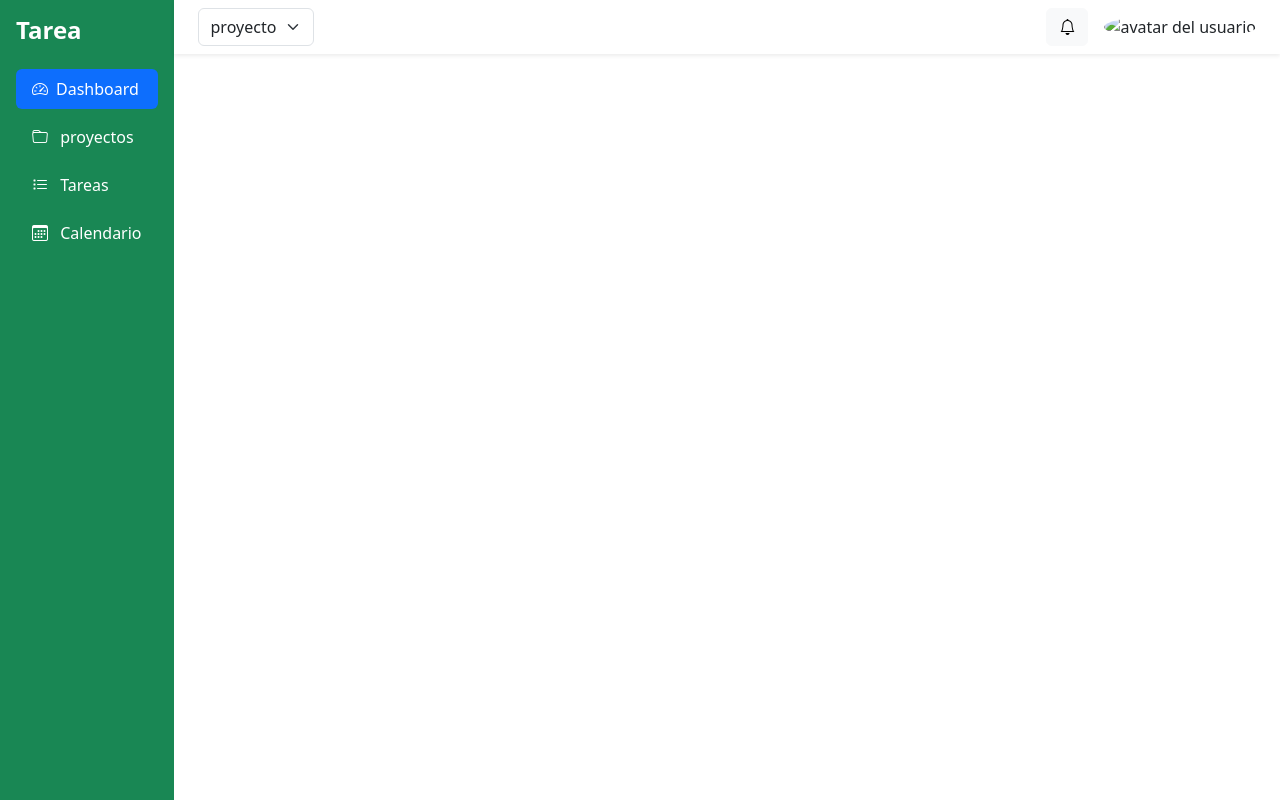
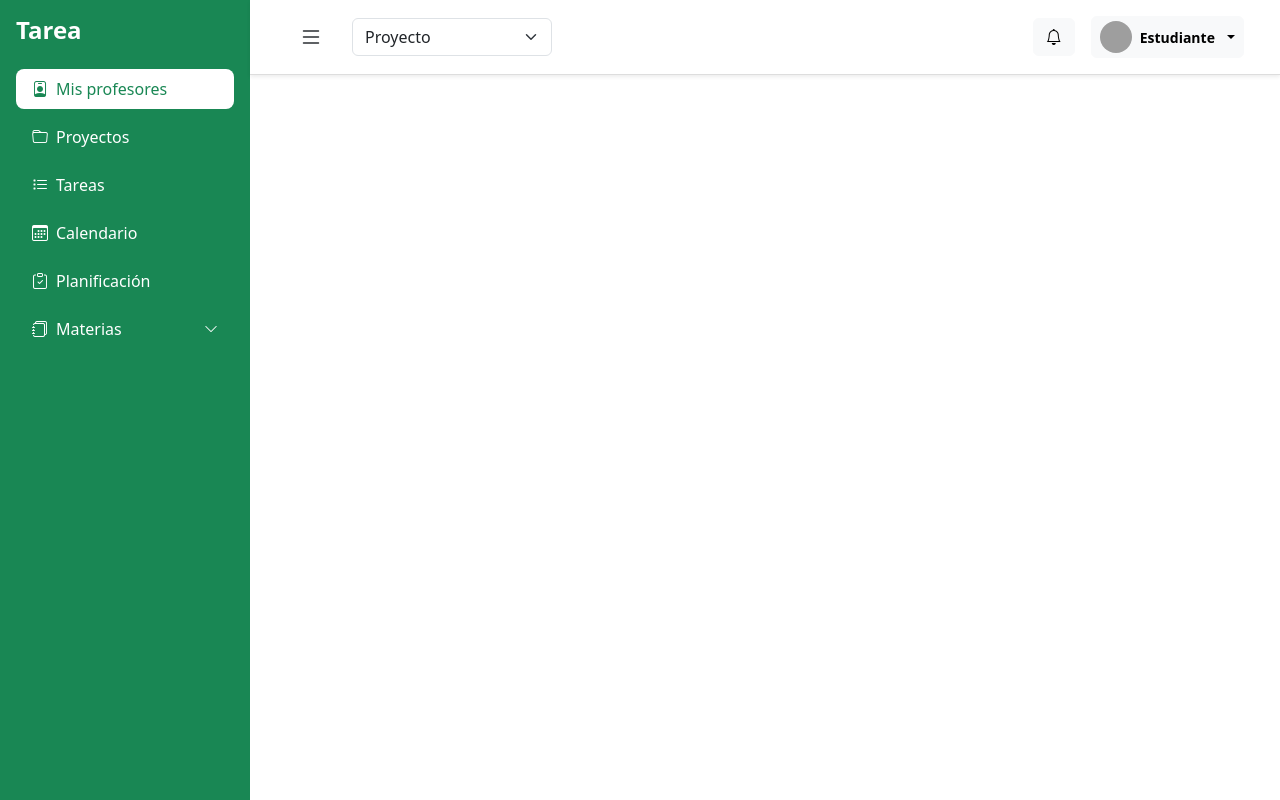
Before and after one commit to jesuXZV/gestor_tareas, a Flask app: page /persona in a window 1280 px wide. Run offline with Flask 3, Linux system fonts and the light colour scheme; a user stored in the database is signed in; data comes from the database, SQL or seed files in the repository; both versions use the stored data as it was after the commit; some libraries are stand-ins or nearby versions; grey boxes are pictures that could not be loaded.

Commit message:
agregue cosas al apartado de estudiantes como cosas de prueba de la planificacion y algunas cositas visuales

```diff
--- a/static/css/dashboard.css
+++ b/static/css/dashboard.css
@@ -0,0 +1,73 @@
+/* sidebar  */
+#sidebar {
+  width: 250px;
+  min-height: 100vh;
+  background-color: #198754;
+  transition: all 0.3s ease;
+}
+
+#sidebar.collapsed {
+  display: none !important;
+}
+
+#sidebar .nav-link {
+  font-weight: 500;
+  border-radius: 8px;
+  transition: background 0.2s ease;
+}
+
+#sidebar .nav-link:hover {
+  background-color: rgba(255, 255, 255, 0.2);
+}
+
+#sidebar .nav-link.active {
+  background-color: #fff;
+  color: #198754 !important;
+}
+
+/*  navdar  */
+.navbar {
+  border-bottom: 1px solid #ddd;
+  padding: 0.75rem 1rem;
+}
+
+.navbar img {
+  width: 40px;
+  height: 40px;
+  object-fit: cover;
+}
+
+/* selector de proyecto */
+select.form-select {
+  min-width: 200px;
+  font-weight: 500;
+}
+
+/*  Contenido  principal */
+main {
+  padding: 2rem;
+  background-color: #f8f9fa;
+  flex-grow: 1;
+}
+
+main h2 {
+  font-weight: 700;
+  margin-bottom: 0.5rem;
+}
+
+main p {
+  color: #6c757d;
+  margin-bottom: 0;
+}
+
+/* Ajustar tamaño del avatar */
+.dropdown-toggle img {
+  width: 32px;
+  height: 32px;
+  object-fit: cover;
+}
+
+/* Evitar que el dropdown se vea enorme */
+.dropdown-toggle {
+  white-space: nowrap;
+}
--- a/static/js/dashboard.js
+++ b/static/js/dashboard.js
@@ -0,0 +1,25 @@
+document.addEventListener("DOMContentLoaded", function () {
+  const toggleButton = document.getElementById("btn-toggle-sidebar");
+  const sidebar = document.getElementById("sidebar");
+
+  if (toggleButton && sidebar) {
+    toggleButton.addEventListener("click", function () {
+      sidebar.classList.toggle("collapsed");
+    });
+  }
+
+  const btnPlanificacion = document.getElementById("btn-planificacion");
+  const seccionPlanificacion = document.getElementById("contenido-planificacion");
+
+  if (btnPlanificacion && seccionPlanificacion) {
+    btnPlanificacion.addEventListener("click", function (e) {
+      e.preventDefault();
+
+      document.querySelectorAll("main").forEach(section => {
+        section.style.display = "none";
+      });
+
+      seccionPlanificacion.style.display = "block";
+    });
+  }
+});
--- a/templates/persona.html
+++ b/templates/persona.html
@@ -1,75 +1,176 @@
 <!DOCTYPE html>
-<html lang="en">
+<html lang="es">
 <head>
-  <meta charset="UTF-8">
-  <meta name="viewport" content="width=device-width, initial-scale=1.0">
-  <title>Aapartado de administrador</title>
-  <link href="https://cdn.jsdelivr.net/npm/bootstrap@5.3.0/dist/css/bootstrap.min.css"
-  rel="stylesheet">
-  <link href="https://cdn.jsdelivr.net/npm/bootstrap-icons@1.10.5/font/bootstrap-icons.css"
-  rel="stylesheet"
-  />
-  <link href="css/dashboard.css" rel="stylesheet">
+  <meta charset="UTF-8" />
+  <meta name="viewport" content="width=device-width, initial-scale=1.0" />
+  <title>Apartado de Estudiantes</title>
+
+  <!-- Bootstrap + Iconos -->
+  <link href="https://cdn.jsdelivr.net/npm/bootstrap@5.3.0/dist/css/bootstrap.min.css" rel="stylesheet" />
+  <link href="https://cdn.jsdelivr.net/npm/bootstrap-icons@1.10.5/font/bootstrap-icons.css" rel="stylesheet" />
+  <link href="{{ url_for('static', filename='css/dashboard.css') }}" rel="stylesheet" />
 </head>
+
 <body>
   <div class="d-flex">
+    <!-- Sidebar -->
     <nav id="sidebar" class="bg-success text-white vh-100 p-3">
       <h4 class="fw-bold mb-4">Tarea</h4>
       <ul class="nav nav-pills flex-column mb-auto">
         <li class="nav-item mb-2">
           <a href="#" class="nav-link text-white active">
-            <i class="bi bi-speedometer2 me-2"></i>Dashboard
+            <i class="bi bi-person-badge me-2"></i>Mis profesores
+          </a>
+        </li>
+        <li class="nav-item mb-2">
+          <a href="#" class="nav-link text-white">
+            <i class="bi bi-folder me-2"></i>Proyectos
+          </a>
+        </li>
+        <li class="nav-item mb-2">
+          <a href="#" class="nav-link text-white">
+            <i class="bi bi-list-task me-2"></i>Tareas
+          </a>
+        </li>
+        <li class="nav-item mb-2">
+          <a href="#" class="nav-link text-white">
+            <i class="bi bi-calendar3 me-2"></i>Calendario
+          </a>
+        </li>
+        <li class="nav-item mb-2">
+          <a href="#" class="nav-link text-white" id="btn-planificacion">
+            <i class="bi bi-clipboard-check me-2"></i>Planificación
           </a>
         </li>
 
-
+        <!-- Materias desplegable -->
         <li class="nav-item mb-2">
-          <a href="#" class="nav-link text-white">
-            <i class="bi bi-folder me-2"></i> proyectos
+          <a class="nav-link text-white d-flex justify-content-between align-items-center" data-bs-toggle="collapse" href="#materiasCollapse" role="button" aria-expanded="false" aria-controls="materiasCollapse">
+            <span><i class="bi bi-journals me-2"></i>Materias</span>
+            <i class="bi bi-chevron-down small"></i>
           </a>
+          <div class="collapse ps-4" id="materiasCollapse">
+            <ul class="nav flex-column mt-2">
+              <li class="nav-item mb-1">
+                <a href="#" class="nav-link text-white small">- Matemáticas</a>
               </li>
-
-
-        <li class="nav-item mb-2">
-          <a href="#" class="nav-link text-white">
-            <i class="bi bi-list-task me-2"></i> Tareas
-          </a>
+              <li class="nav-item mb-1">
+                <a href="#" class="nav-link text-white small">- Programación</a>
               </li>
-
-        <li class="nav-item mb-2">
-          <a href="#" class="nav-link text-white">
-          <i class="bi bi-calendar3 me-2"></i> Calendario
-          </a>
+              <li class="nav-item mb-1">
+                <a href="#" class="nav-link text-white small">- Ética</a>
+              </li>
+            </ul>
+          </div>
         </li>
       </ul>
     </nav>
 
+    <!-- Panel Principal -->
     <div class="flex-grow-1 d-flex flex-column">
-    <nav class="navbar navbar-ligth bg-white shadow-sm px-4">
-      <button id="btn-toggle-sidebar"
-              class="btn btn-link d-md-none text-body me-3">
+      <!-- Navbar Superior -->
+      <nav class="navbar navbar-light bg-white shadow-sm px-4">
+        <div class="container-fluid d-flex justify-content-between align-items-center">
+          <!-- Izquierda: botón sidebar + selector -->
+          <div class="d-flex align-items-center">
+            <button id="btn-toggle-sidebar" class="btn btn-link text-body me-3">
               <i class="bi bi-list fs-4"></i>
             </button>
-
-      <!--Selector de proyecto-->
-      <div class="d-flex align-items-center w-100">
-        <select class="form-select w-auto me-auto">
-          <option selected>proyecto</option>
+            <select class="form-select w-auto">
+              <option selected>Proyecto</option>
             </select>
-
-        <!-- Notificaciones -->
-        <button class="btn btn-light ms-3">
+          </div>
+          <!-- Derecha: notificaciones + avatar -->
+          <div class="d-flex align-items-center">
+            <button class="btn btn-light">
               <i class="bi bi-bell"></i>
             </button>
-
-        <!--Avatar de usuario esto se puede cambiar despues-->
-        <img src="https://via.placeholder.com/40"
-              class="rounded-circle ms-3"
-              alt="avatar del usuario">
+            <div class="dropdown ms-3">
+              <button class="btn btn-light dropdown-toggle d-flex align-items-center gap-2 px-2 py-1" type="button" id="avatarDropdown" data-bs-toggle="dropdown" aria-expanded="false">
+                <img src="https://cdn-icons-png.flaticon.com/512/3135/3135768.png" class="rounded-circle" alt="" />
+                <span class="d-none d-md-inline small fw-semibold">Estudiante</span>
+              </button>
+              <ul class="dropdown-menu dropdown-menu-end" aria-labelledby="avatarDropdown">
+                <li><button class="dropdown-item">👤 Perfil</button></li>
+                <li><button class="dropdown-item">⚙️ Ajustes</button></li>
+                <li><hr class="dropdown-divider"></li>
+                <li><button class="dropdown-item text-danger">🔒 Cerrar sesión</button></li>
+              </ul>
+            </div>
+          </div>
         </div>
       </nav>
+
+      <!-- Contenido Principal: Planificación -->
+      <main class="p-4" id="contenido-planificacion" style="display: none;">
+        <div class="card mb-4 shadow-sm">
+          <div class="card-body">
+            <h5 class="card-title">Filtrar Planificación</h5>
+            <div class="row g-3">
+              <div class="col-md-4">
+                <label class="form-label">Profesores</label>
+                <select class="form-select">
+                  <option selected>Jose</option>
+                  <option>Maria</option>
+                </select>
+              </div>
+              <div class="col-md-4">
+                <label class="form-label">Tema</label>
+                <select class="form-select">
+                  <option selected>Todos</option>
+                  <option>Algoritmos</option>
+                  <option>Ángulo</option>
+                </select>
+              </div>
+              <div class="col-md-4">
+                <label class="form-label">Estado</label>
+                <select class="form-select">
+                  <option selected>Todos</option>
+                  <option>Entregado</option>
+                  <option>Pendiente</option>
+                </select>
+              </div>
+            </div>
+          </div>
+        </div>
+
+        <div class="card shadow-sm">
+          <div class="card-body">
+            <h5 class="card-title">Listado de Planificación</h5>
+            <div class="table-responsive">
+              <table class="table table-bordered table-striped">
+                <thead class="table-success">
+                  <tr>
+                    <th>Tema</th>
+                    <th>Curso</th>
+                    <th>Estado</th>
+                    <th>Fecha límite</th>
+                  </tr>
+                </thead>
+                <tbody>
+                  <tr>
+                    <td>Algoritmos</td>
+                    <td>Programación</td>
+                    <td><span class="badge bg-success">Entregado</span></td>
+                    <td>05/06/2025</td>
+                  </tr>
+                  <tr>
+                    <td>Ángulo</td>
+                    <td>Física</td>
+                    <td><span class="badge bg-warning text-dark">Pendiente</span></td>
+                    <td>05/07/2025</td>
+                  </tr>
+                </tbody>
+              </table>
+            </div>
+          </div>
+        </div>
+      </main>
+    </div>
+  </div>
+
+  <!-- Scripts -->
   <script src="https://cdn.jsdelivr.net/npm/bootstrap@5.3.0/dist/js/bootstrap.bundle.min.js"></script>
-  <script src="static/js/dashboard.js"></script>
-  </div>
+  <script src="{{ url_for('static', filename='js/dashboard.js') }}"></script>
 </body>
 </html>
```
Also changed, not shown: usuarios.db. Lines whose indentation alone changed are shown as unchanged.
